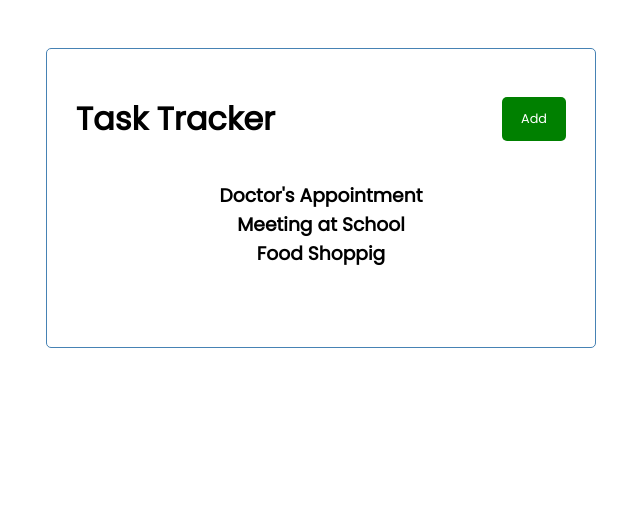
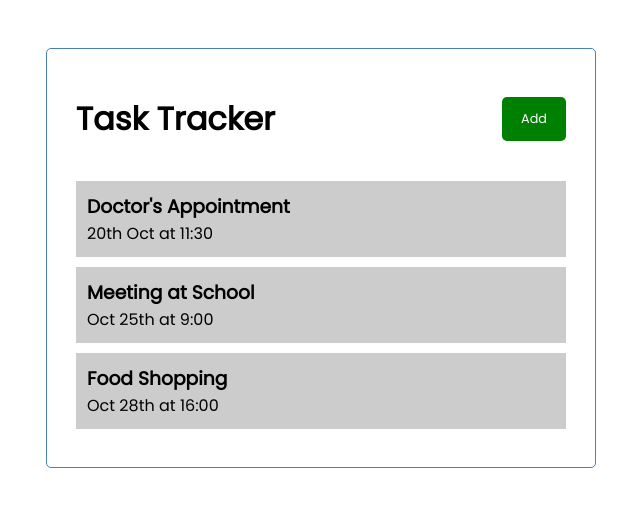
Before and after one commit to Usman-Ubaid/Task-Tracker, a React (Create React App) app: page / in a window 1280 px wide. Shown: the top 506 px of the page, without its empty margins (319-959 px from the left). Built offline with nearby package versions, Linux system fonts and the light colour scheme.

Commit message:
Added the Task Component and styling it.

```diff
--- a/src/App.js
+++ b/src/App.js
@@ -19,7 +19,7 @@ function App() {
     },
     {
         id: 3,
-        text: 'Food Shoppig',
+        text: 'Food Shopping',
         day: 'Oct 28th at 16:00',
         reminder: false
     }
--- /dev/null
+++ b/src/components/Task.js
@@ -0,0 +1,10 @@
+const Task = ({ task }) => {
+    return (
+        <div className="task">
+            <h3>{task.text}</h3>
+            <p>{task.day}</p>
+        </div>
+    )
+};
+
+export default Task;
--- a/src/components/Tasks.js
+++ b/src/components/Tasks.js
@@ -1,9 +1,14 @@
+import Task from "./Task";
+
 const Tasks = ({ tasks }) => {
     return (
         <>
-            {tasks.map((task) => (<h3 key={task.id}>{task.text}</h3>) )}
-        </>
-    )
+        {tasks.map((task) => (
+            <Task key={task.id} task={task}/>
+        ))}
+
+    </>
+)
 };
 
 export default Tasks;
--- a/src/index.css
+++ b/src/index.css
@@ -49,3 +49,16 @@ body {
 .btn:active {
   transform: scale(0.98)
 }
+
+.task {
+  background-color: #ccc;
+  color: #000;
+  margin: 0.6rem 0;
+  text-align: left;
+  padding: 0.7rem;
+  cursor: pointer;
+}
+
+.task-reminder {
+  border-left: 4px solid green;
+}
```
